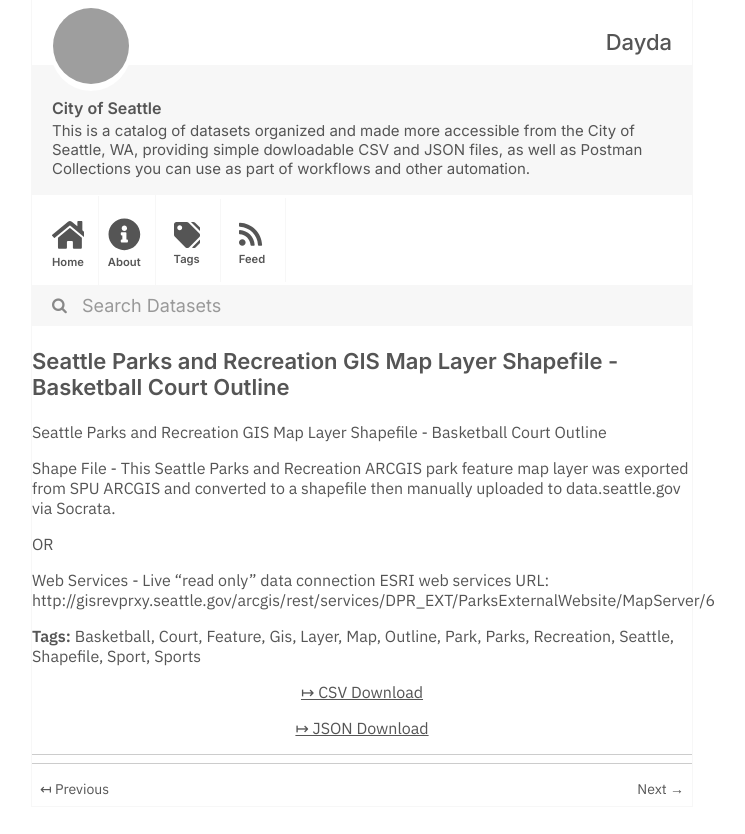
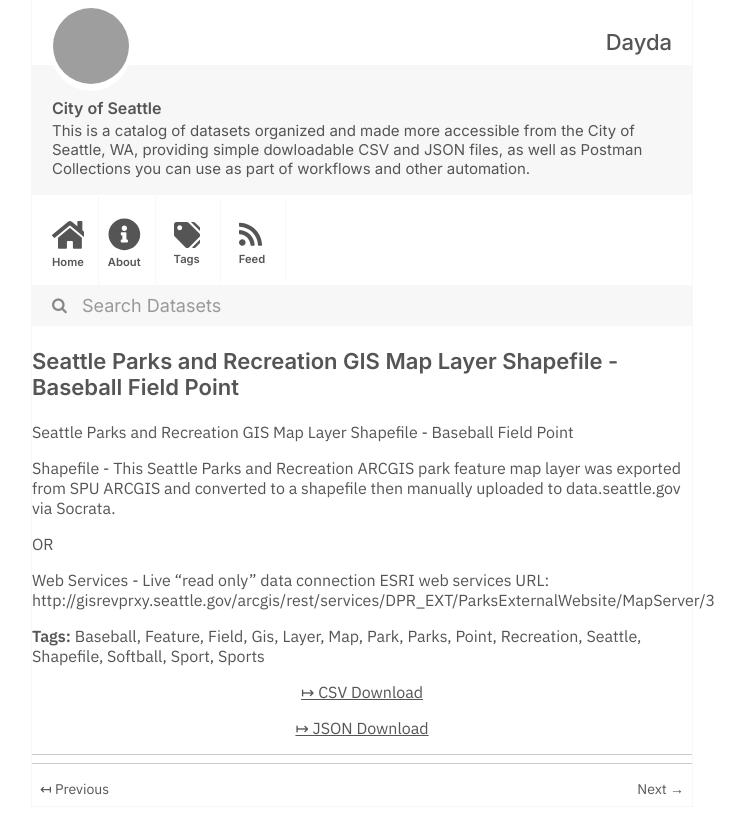
Before and after one commit to dayda-entities/city-of-seattle, a Jekyll site: the page built from _posts/2020-11-10-seattle-parks-and-recreation-g.md, in a window 1280 px wide, cut to the strip 0-834 px from the top of the page. Shown: the whole strip, without its empty margins (278-1023 px from the left). Built offline with Jekyll 4.4.1, drawn with Linux system fonts in a browser that asks for light colours; grey boxes are pictures that could not be loaded.

Commit message:
Publish Data

```diff
--- a/_posts/2020-11-10-seattle-parks-and-recreation-g.md
+++ b/_posts/2020-11-10-seattle-parks-and-recreation-g.md
@@ -1,37 +1,36 @@
 ---
-title: >-
-  Seattle Parks and Recreation GIS Map Layer Shapefile - Basketball Court
-  Outline
-created: '2020-11-10T16:59:27.954802'
-modified: '2020-11-10T16:59:27.954814'
+title: Seattle Parks and Recreation GIS Map Layer Shapefile - Baseball Field Point
+created: '2020-11-10T16:59:27.711878'
+modified: '2020-11-10T16:59:27.711886'
 state: active
 type: dataset
 tags:
-  - Basketball
-  - Court
+  - Baseball
   - Feature
+  - Field
   - Gis
   - Layer
   - Map
-  - Outline
   - Park
   - Parks
+  - Point
   - Recreation
   - Seattle
   - Shapefile
+  - Softball
   - Sport
   - Sports
 groups:
   - Local Government
-csv_url: 'https://data.seattle.gov/api/views/bim3-23ue/rows.csv?accessType=DOWNLOAD'
-json_url: 'https://data.seattle.gov/api/views/bim3-23ue/rows.json?accessType=DOWNLOAD'
+csv_url: 'https://data.seattle.gov/api/views/6v75-vrvs/rows.csv?accessType=DOWNLOAD'
+json_url: 'https://data.seattle.gov/api/views/6v75-vrvs/rows.json?accessType=DOWNLOAD'
 layout: post
 
 ---
-Seattle Parks and Recreation GIS Map Layer Shapefile - Basketball Court Outline
+Seattle Parks and Recreation GIS Map Layer Shapefile - Baseball Field Point
 
-Shape File - This Seattle Parks and Recreation ARCGIS park feature map layer was exported from SPU ARCGIS and converted to a shapefile then manually uploaded to data.seattle.gov via Socrata.
+Shapefile - This Seattle Parks and Recreation ARCGIS park feature map layer was exported from SPU ARCGIS and converted to a shapefile then manually uploaded to data.seattle.gov via Socrata.
 
 OR
 
-Web Services - Live "read only" data connection ESRI web services URL: http://gisrevprxy.seattle.gov/arcgis/rest/services/DPR_EXT/ParksExternalWebsite/MapServer/6
+Web Services - Live "read only" data connection ESRI web services URL: http://gisrevprxy.seattle.gov/arcgis/rest/services/DPR_EXT/ParksExternalWebsite/MapServer/3
```
